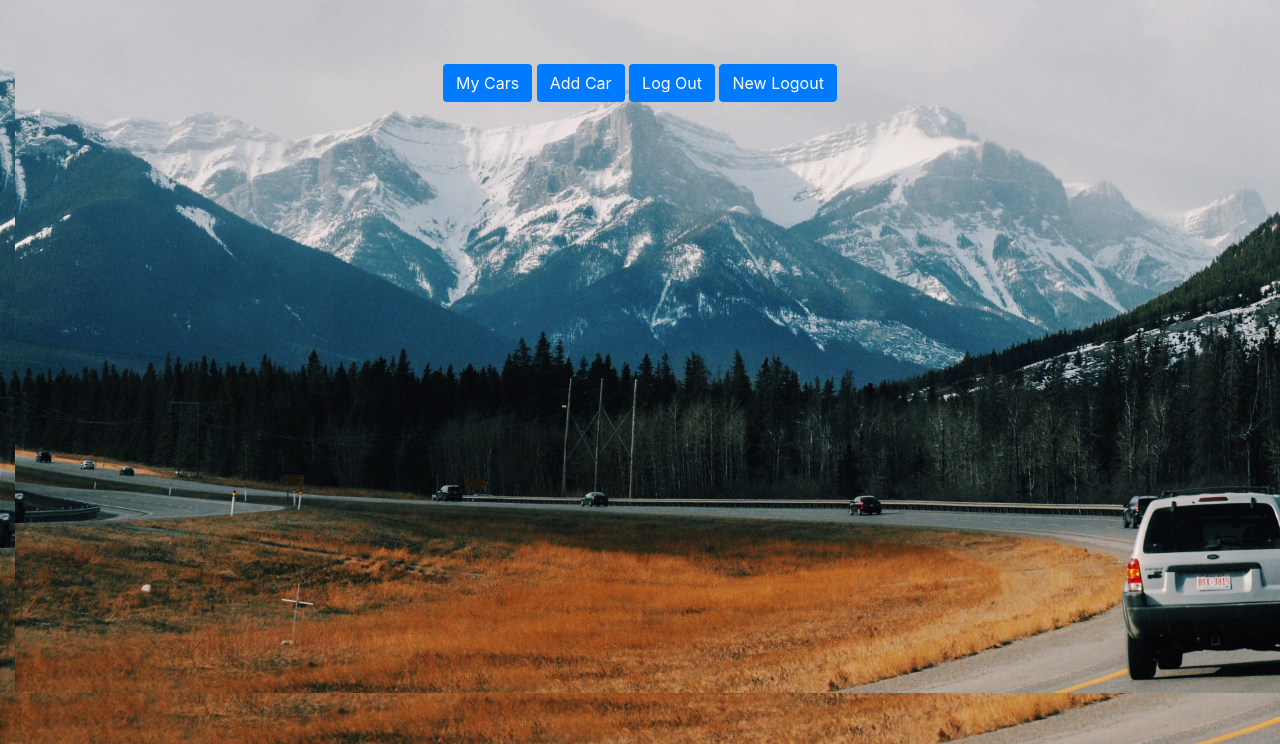
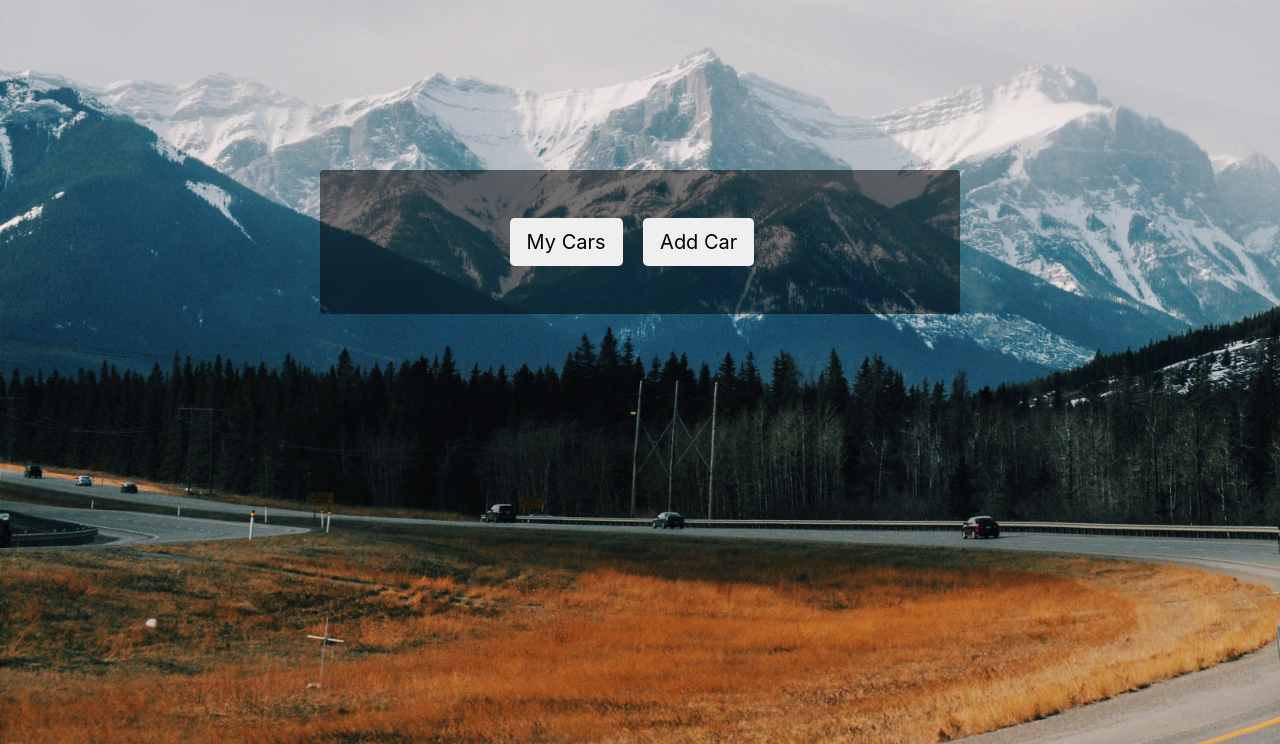
Before and after one commit to parthshihora/rentezy, a Django app: page /accounts/profile/ in a window 1280 px wide; the page is wider, and only the part inside the window is pictured. Shown: the part 56-800 px from the top of that part. Run offline with Django 3.2, Linux system fonts and the light colour scheme; parts of the project's set-up code (start-up, migrations or seed data) failed here and were passed over; some libraries are stand-ins or nearby versions.

Commit message:
ownerprofile.html edited online with Bitbucket

```diff
--- a/team6/templates/ownerprofile.html
+++ b/team6/templates/ownerprofile.html
@@ -54,31 +54,26 @@
 					<li class="nav-item"> <a href = "{% url 'owner_page' %}" class="nav-link text-white" >	Home	</a>	</li>
                     <li class="nav-item"> <a href = "{% url 'logout_view' %}" class="nav-link text-white" >	Log Out	</a>	</li>
 				</ul>
-
-	</nav>
-
-			<div class="container-fluid">
-			<img src = "{% static 'img/main_img.jpg' %}" alt="Road Trip" width="115%" />
-
-					<div class="row">
-						<div class="thumbnail text-center">
-							<div class="caption">
-
-								<div class="caption">
-									<button onclick="location.href = 'http://127.0.0.1:8000/yourcars/';" id="myButton" class="btn bg-primary text-white submit-button w-15" >My Cars</button>
-									<button onclick="location.href = 'http://127.0.0.1:8000/addcar/';" id="myButton" class="btn bg-primary text-white submit-button" >Add Car</button>
-<!--									<button onclick="location.href = 'http://127.0.0.1:8000/yourcars/';" id="myButton" class="btn bg-primary text-white submit-button" >Modify Cars</button>-->
-									<button onclick="location.href = 'http://127.0.0.1:8000/startpage/';" id="myButton" class="btn bg-primary text-white submit-button" >Log Out</button>
-									<a href="{% url 'logout_view'  %}" class="btn btn-primary">New Logout</a>
-
-								</div>
-
 			</div>
+		</nav>
 
 
 
 
+		<div class="dark-overlay">
+			<div class="inner-header">
+				<div class="container p-5 w-50 rounded text-overlay text-white">
+					<div class="row text-center">
+						<div class="col">
 
+							<button onclick="location.href = 'http://127.0.0.1:8000/yourcars/';" id="myButton" class="btn btn-white submit-button btn-lg mr-3">My Cars</button>
+							<button onclick="location.href = 'http://127.0.0.1:8000/addcar/';" id="myButton" class="btn btn-white submit-button btn-lg mr-3" >Add Car</button>
+
+						</div>
+					</div>
+				</div>
+			</div>
+		</div>
 
 	</body>
 </html>
```
